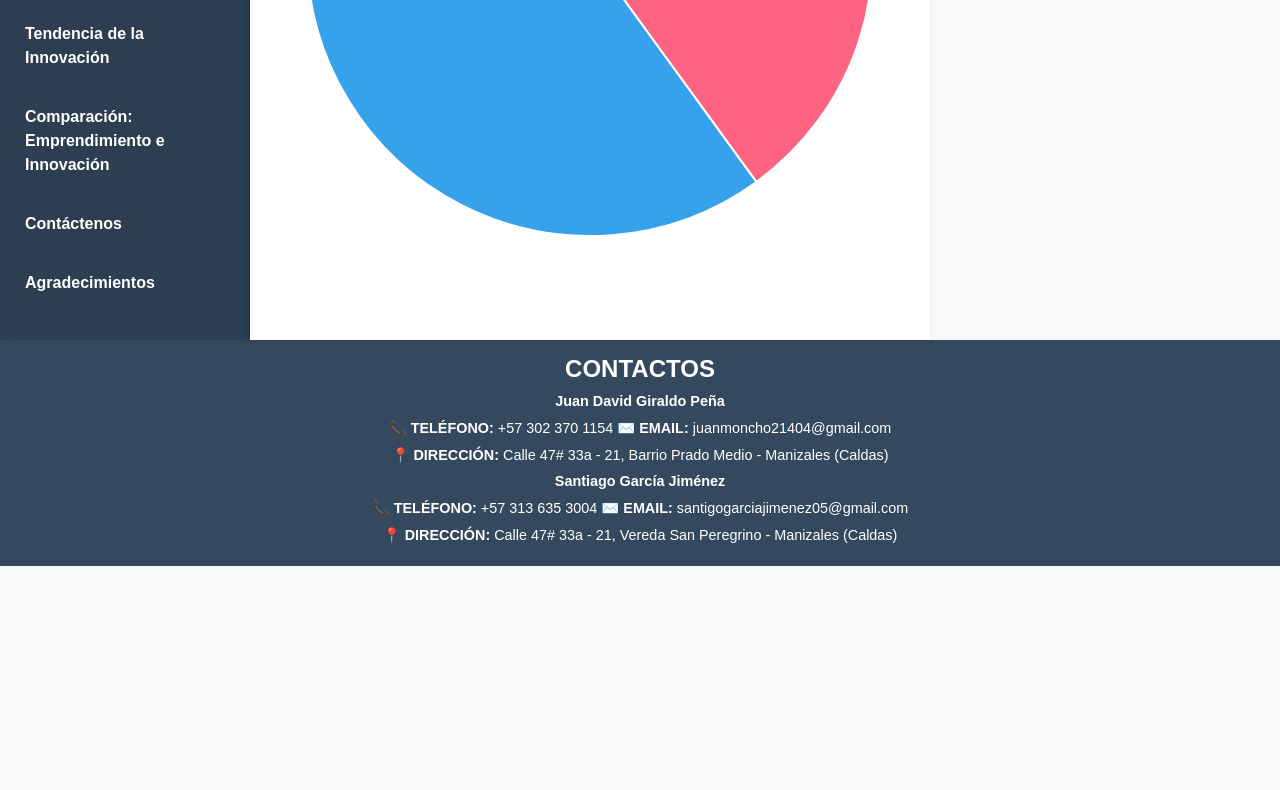
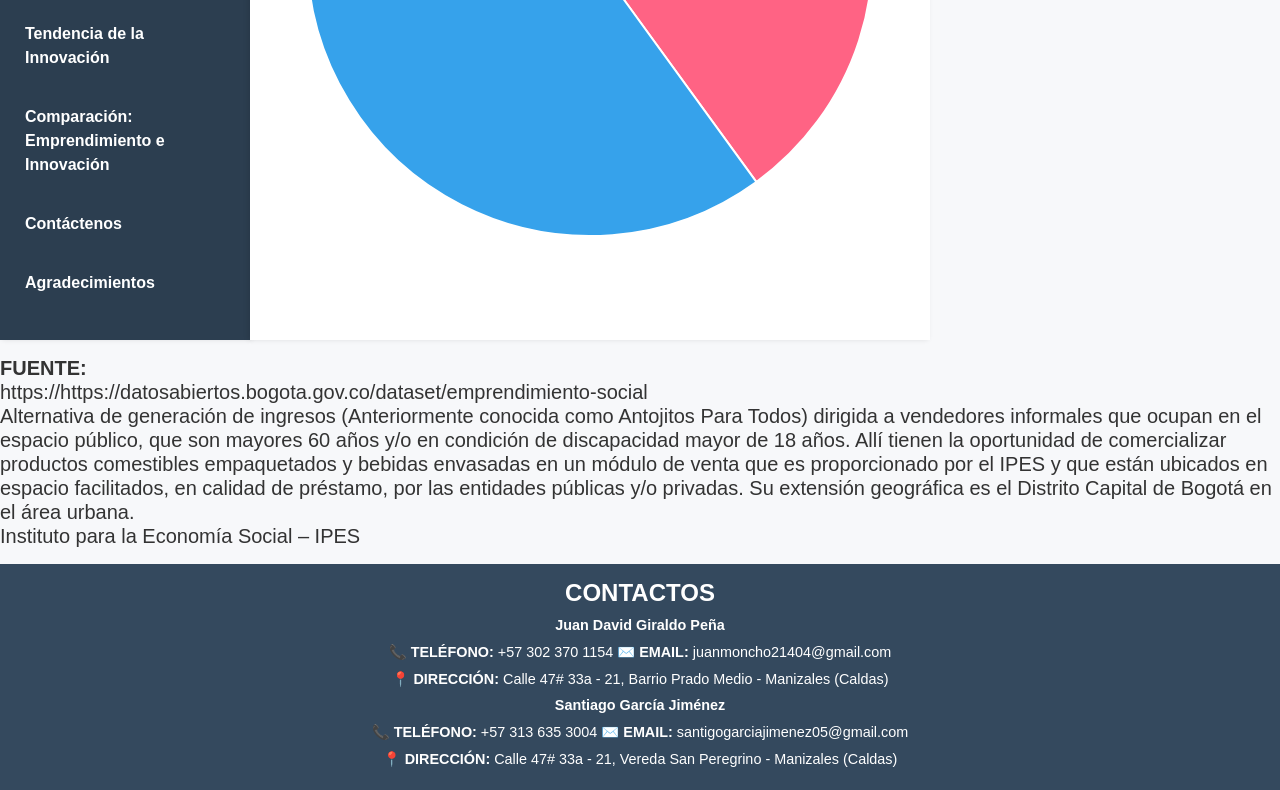
Before and after one commit to Juancho21404/proyecto-final, a plain HTML site: page pag5.html in a window 1280 px wide. Shown: the part 641-1431 px from the top of the page. Before the commit the page ends 1207 px from the top, so only its background shows below. Drawn offline with nearby package versions, Linux system fonts and the light colour scheme.

Commit message:
datos fuente

```diff
--- a/pag5.html
+++ b/pag5.html
@@ -82,6 +82,18 @@
         </script>
     </div>
 
+    <p class>
+        <h5> <b>FUENTE:</b> <br>
+            https://https://datosabiertos.bogota.gov.co/dataset/emprendimiento-social <br>
+            Alternativa de generación de ingresos (Anteriormente conocida como Antojitos Para Todos) dirigida a
+            vendedores informales que ocupan en el espacio público, que son mayores 60 años y/o en condición de
+            discapacidad mayor de 18 años. Allí tienen la oportunidad de comercializar productos comestibles
+            empaquetados y bebidas envasadas en un módulo de venta que es proporcionado por el IPES y que están
+            ubicados en espacio facilitados, en calidad de préstamo, por las entidades públicas y/o privadas.
+            Su extensión geográfica es el Distrito Capital de Bogotá en el área urbana. <br>
+            Instituto para la Economía Social – IPES </h5>
+        </p>
+
     <!-- Footer -->
     <footer class="footer">
         <div class="container footer-content">
```
Also changed, not shown: pag1.html (+1 -1 lines).
